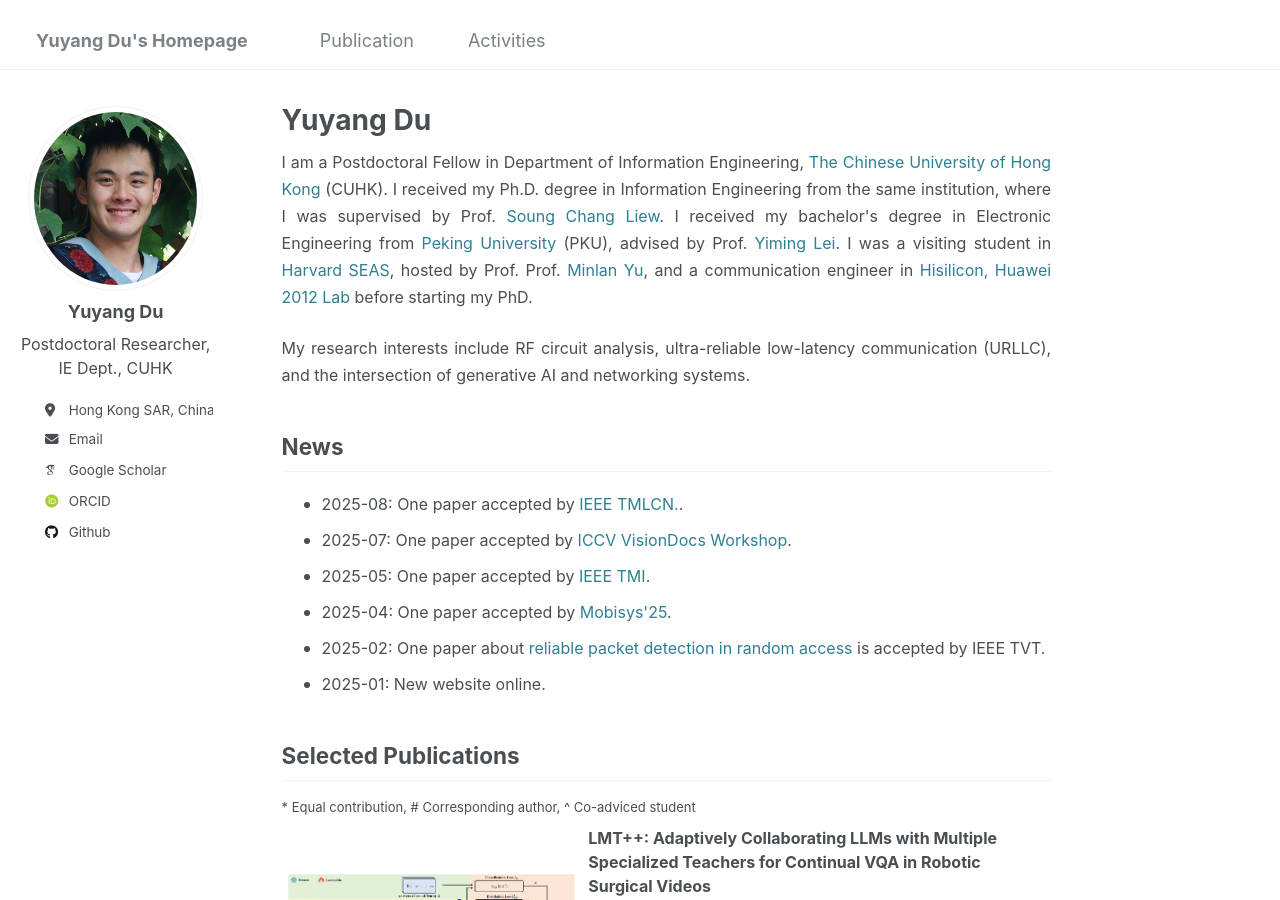
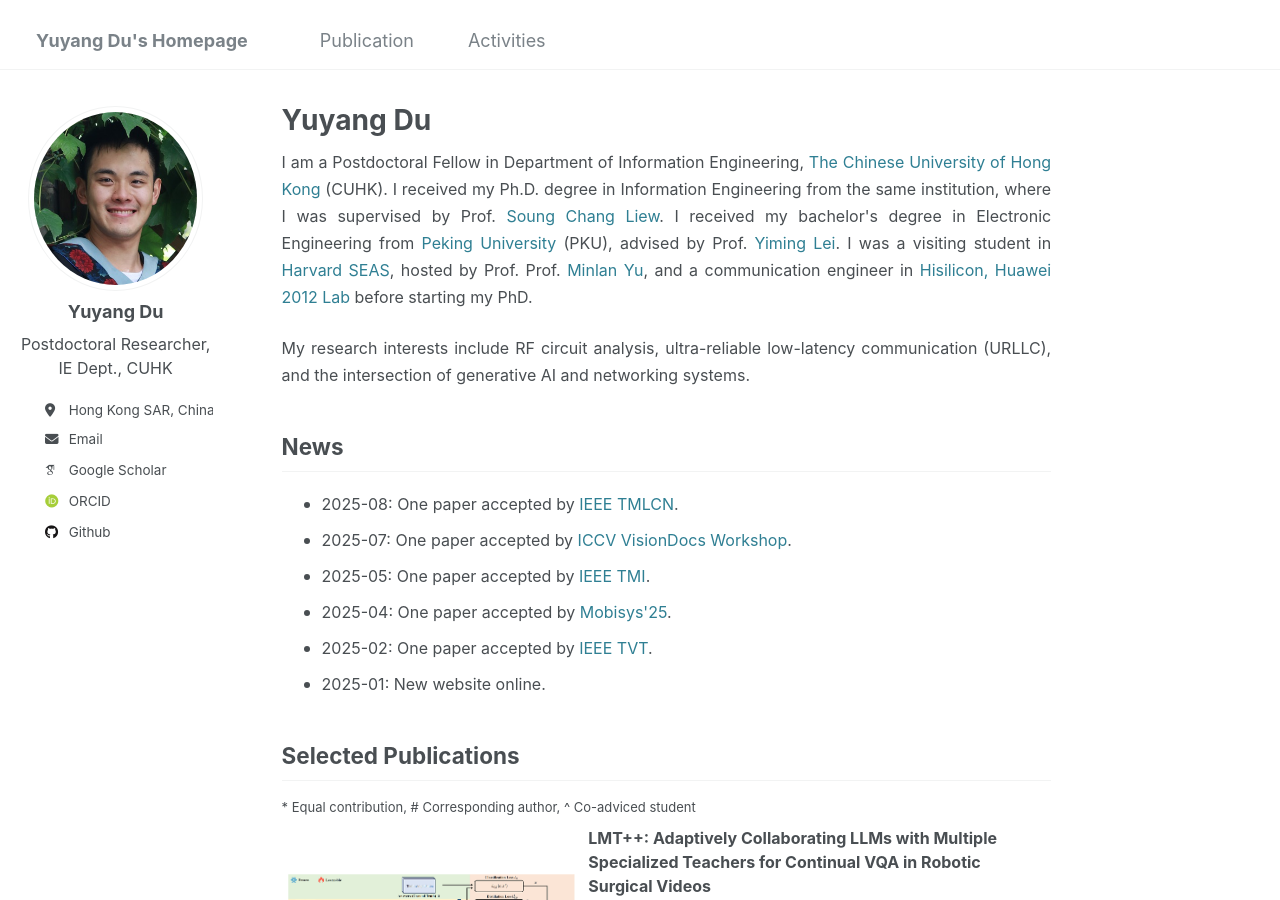
Before and after one commit to yuyangdu01/yuyangdu01.github.io, a Jekyll site: the page built from _pages/about.md, in a window 1280 px wide and 900 px high. Built offline with Jekyll 4.4.1, drawn with Linux system fonts in a browser that asks for light colours; some web fonts are replaced.

Commit message:
Update about.md

```diff
--- a/_pages/about.md
+++ b/_pages/about.md
@@ -19,11 +19,11 @@ a {
 
 News <font size=3></font>
 ------
-* <font size=3>2025-08: One paper accepted by <a href="https://ieeexplore.ieee.org/document/11113346/"> IEEE TMLCN.</a>.</font>
+* <font size=3>2025-08: One paper accepted by <a href="https://ieeexplore.ieee.org/document/11113346/"> IEEE TMLCN</a>.</font>
 * <font size=3>2025-07: One paper accepted by <a href="https://openreview.net/forum?id=H57HtksYpC">ICCV VisionDocs Workshop</a>.</font>
 * <font size=3>2025-05: One paper accepted by <a href="https://ieeexplore.ieee.org/document/11045720">IEEE TMI</a>.</font>
 * <font size=3>2025-04: One paper accepted by <a href="https://arxiv.org/abs/2504.13190">Mobisys'25</a>.</font>
-* <font size=3>2025-02: One paper about <a href="https://ieeexplore.ieee.org/document/10902223">reliable packet detection in random access</a> is accepted by IEEE TVT.</font>
+* <font size=3>2025-02: One paper accepted by <a href="https://ieeexplore.ieee.org/document/10902223">IEEE TVT</a>.</font>
 * <font size=3>2025-01: New website online.</font>
 
 Selected Publications <font size=3></font>
```
